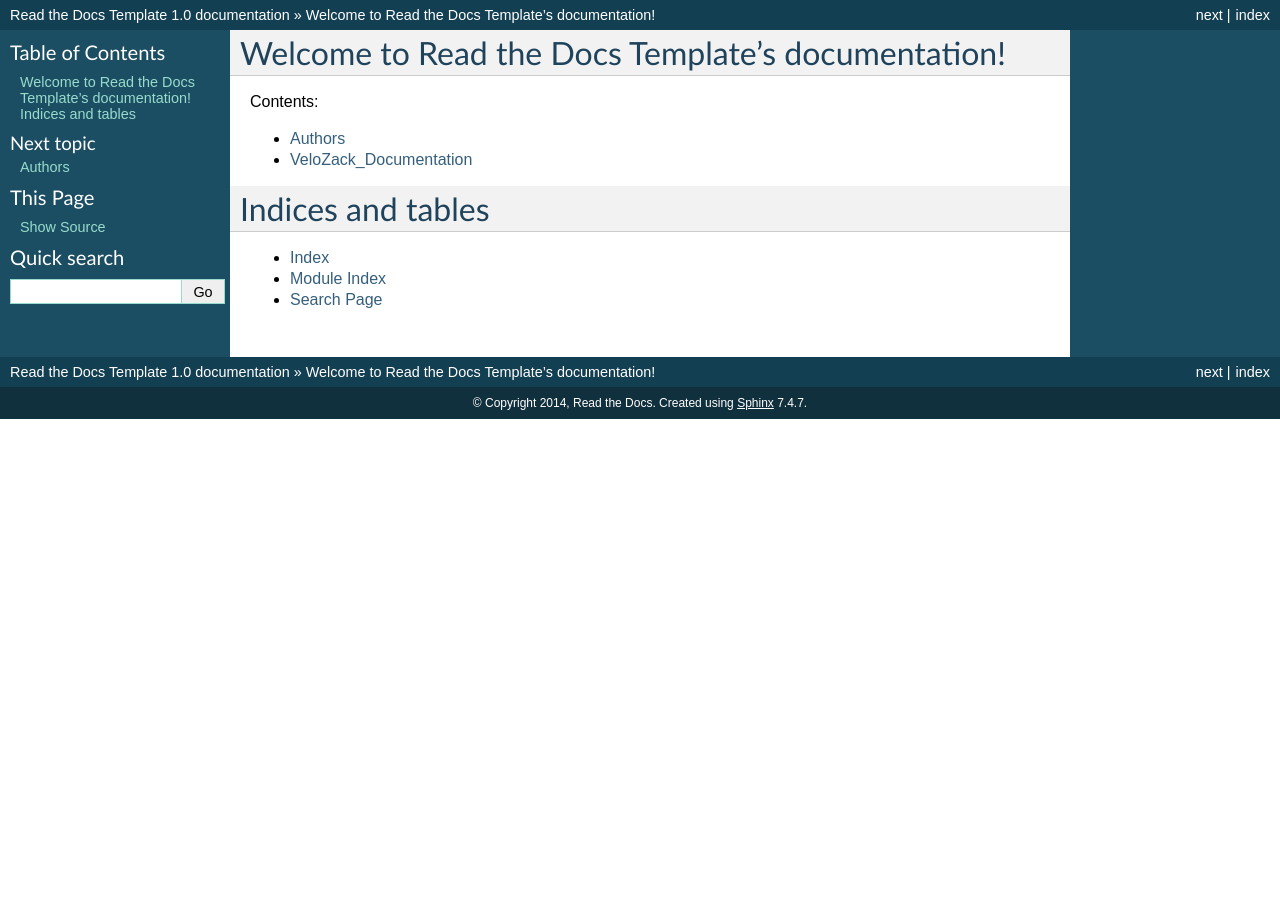
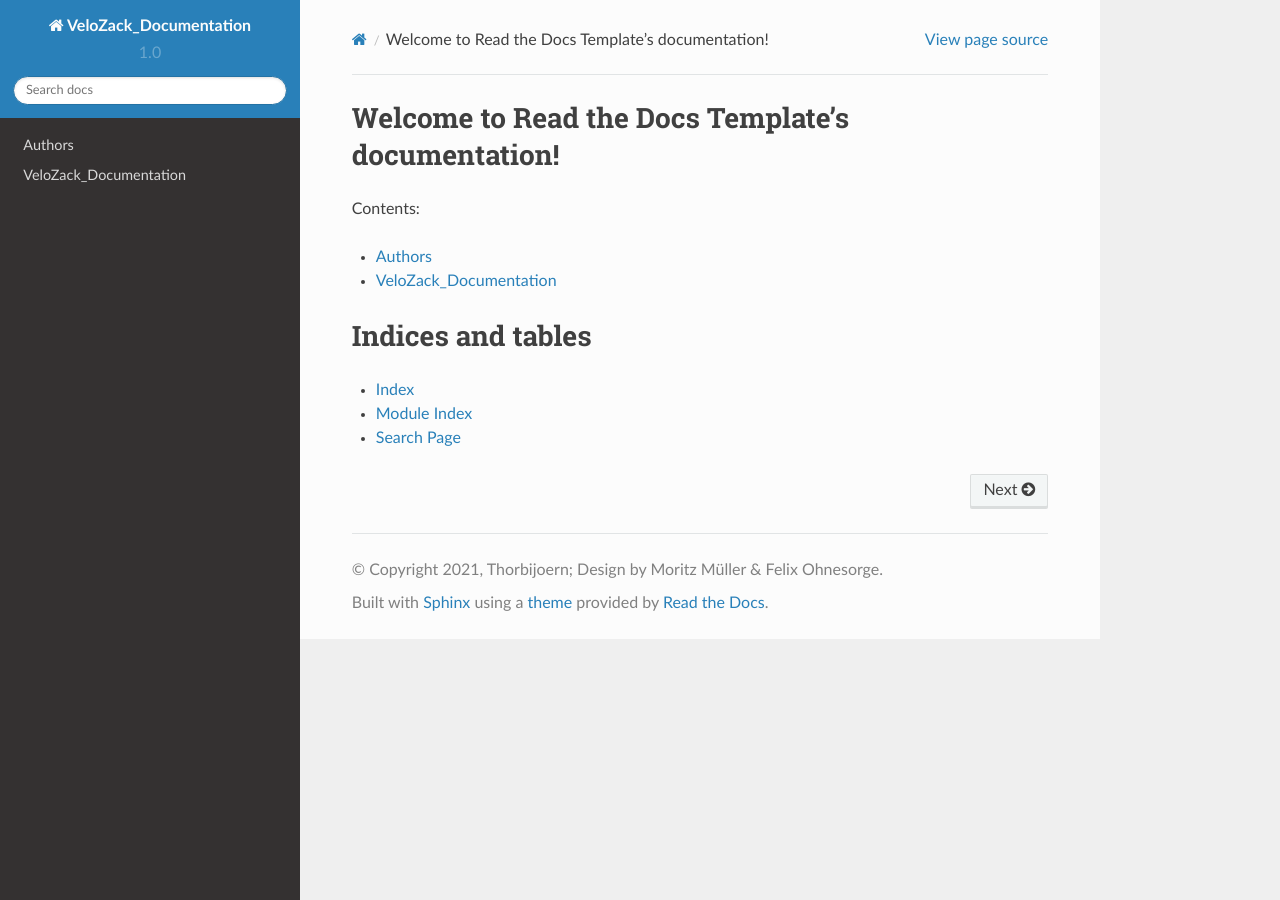
Before and after one commit to Thorbijoern/VeloZack_Documentation, a Sphinx documentation site: the page built from docs/index.rst, in a window 1280 px wide. Built offline with Sphinx 7.4.7 and the Read the Docs theme 2.0.0, drawn with Linux system fonts in a browser that asks for light colours.

Commit message:
modify rtd settings
got some inspiration from LonamiWebs/Telethon/tree/master/readthedocs

```diff
--- a/docs/conf.py
+++ b/docs/conf.py
@@ -28,7 +28,10 @@ import os
 # Add any Sphinx extension module names here, as strings. They can be
 # extensions coming with Sphinx (named 'sphinx.ext.*') or your custom
 # ones.
-extensions = []
+extensions = [
+    'sphinx.ext.autodoc',
+    'sphinx.ext.autosummary',
+]
 
 # Add any paths that contain templates here, relative to this directory.
 templates_path = ['_templates']
@@ -43,8 +46,8 @@ source_suffix = '.rst'
 master_doc = 'index'
 
 # General information about the project.
-project = u'Read the Docs Template'
-copyright = u'2014, Read the Docs'
+project = u'VeloZack_Documentation'
+copyright = u'2021, Thorbijoern; Design by Moritz Müller & Felix Ohnesorge'
 
 # The version info for the project you're documenting, acts as replacement for
 # |version| and |release|, also used in various other places throughout the
@@ -85,7 +88,7 @@ exclude_patterns = ['_build']
 #show_authors = False
 
 # The name of the Pygments (syntax highlighting) style to use.
-pygments_style = 'sphinx'
+pygments_style = 'friendly' #'sphinx'
 
 # A list of ignored prefixes for module index sorting.
 #modindex_common_prefix = []
@@ -93,17 +96,24 @@ pygments_style = 'sphinx'
 # If true, keep warnings as "system message" paragraphs in the built documents.
 #keep_warnings = False
 
+# If true, `todo` and `todoList` produce output, else they produce nothing.
+todo_include_todos = True
+
 
 # -- Options for HTML output ----------------------------------------------
 
 # The theme to use for HTML and HTML Help pages.  See the documentation for
 # a list of builtin themes.
-html_theme = 'default'
+html_theme = 'sphinx_rtd_theme'
 
 # Theme options are theme-specific and customize the look and feel of a theme
 # further.  For a list of options available for each theme, see the
 # documentation.
-#html_theme_options = {}
+#html_theme_options = {
+#    'collapse_navigation': True,
+#    'display_version': True,
+#    'navigation_depth': 3,
+#}
 
 # Add any paths that contain custom themes here, relative to this directory.
 #html_theme_path = []
@@ -127,7 +137,7 @@ html_theme = 'default'
 # Add any paths that contain custom static files (such as style sheets) here,
 # relative to this directory. They are copied after the builtin static files,
 # so a file named "default.css" will overwrite the builtin "default.css".
-html_static_path = ['_static']
+#html_static_path = ['_static']
 
 # Add any extra paths that contain custom files (such as robots.txt or
 # .htaccess) here, relative to this directory. These files are copied
@@ -179,6 +189,12 @@ html_static_path = ['_static']
 htmlhelp_basename = 'ReadtheDocsTemplatedoc'
 
 
+# -- Options for HTMLHelp output ------------------------------------------
+
+# Output file base name for HTML help builder.
+#htmlhelp_basename = 'VeloZack_Documentation'
+
+
 # -- Options for LaTeX output ---------------------------------------------
 
 latex_elements = {
@@ -195,10 +211,10 @@ latex_elements = {
 # Grouping the document tree into LaTeX files. List of tuples
 # (source start file, target name, title,
 #  author, documentclass [howto, manual, or own class]).
-latex_documents = [
-  ('index', 'ReadtheDocsTemplate.tex', u'Read the Docs Template Documentation',
-   u'Read the Docs', 'manual'),
-]
+#latex_documents = [
+#  ('index', 'VeloZack_Documentation.tex', u'Read the Docs Template Documentation',
+#   u'Read the Docs', 'manual'),
+#]
 
 # The name of an image file (relative to this directory) to place at the top of
 # the title page.
@@ -225,10 +241,10 @@ latex_documents = [
 
 # One entry per manual page. List of tuples
 # (source start file, name, description, authors, manual section).
-man_pages = [
-    ('index', 'readthedocstemplate', u'Read the Docs Template Documentation',
-     [u'Read the Docs'], 1)
-]
+#man_pages = [
+#    ('index', 'readthedocstemplate', u'Read the Docs Template Documentation',
+#     [u'Read the Docs'], 1)
+#]
 
 # If true, show URL addresses after external links.
 #man_show_urls = False
@@ -239,11 +255,11 @@ man_pages = [
 # Grouping the document tree into Texinfo files. List of tuples
 # (source start file, target name, title, author,
 #  dir menu entry, description, category)
-texinfo_documents = [
-  ('index', 'ReadtheDocsTemplate', u'Read the Docs Template Documentation',
-   u'Read the Docs', 'ReadtheDocsTemplate', 'One line description of project.',
-   'Miscellaneous'),
-]
+#texinfo_documents = [
+#  ('index', 'ReadtheDocsTemplate', u'Read the Docs Template Documentation',
+#   u'Read the Docs', 'ReadtheDocsTemplate', 'One line description of project.',
+#   'Miscellaneous'),
+#]
 
 # Documents to append as an appendix to all manuals.
 #texinfo_appendices = []
```
Also changed, not shown: .readthedocs.yml.
